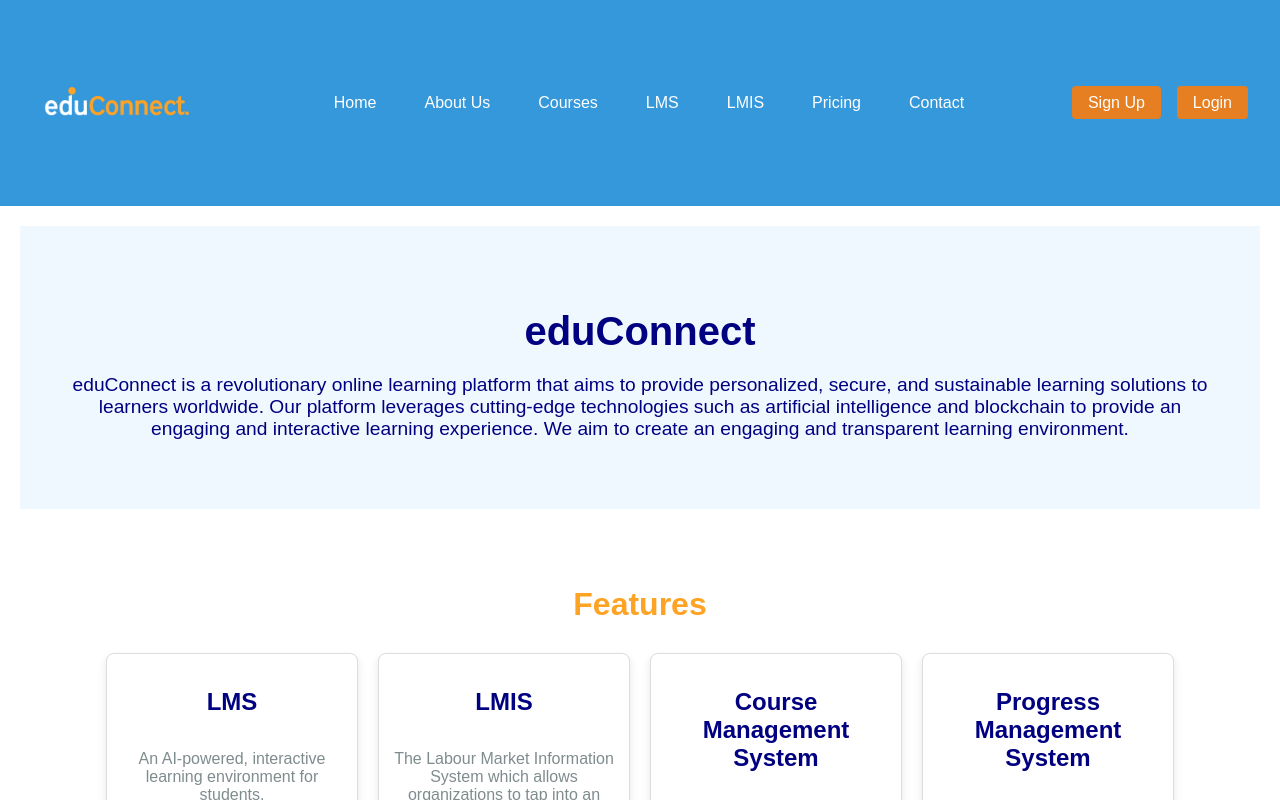
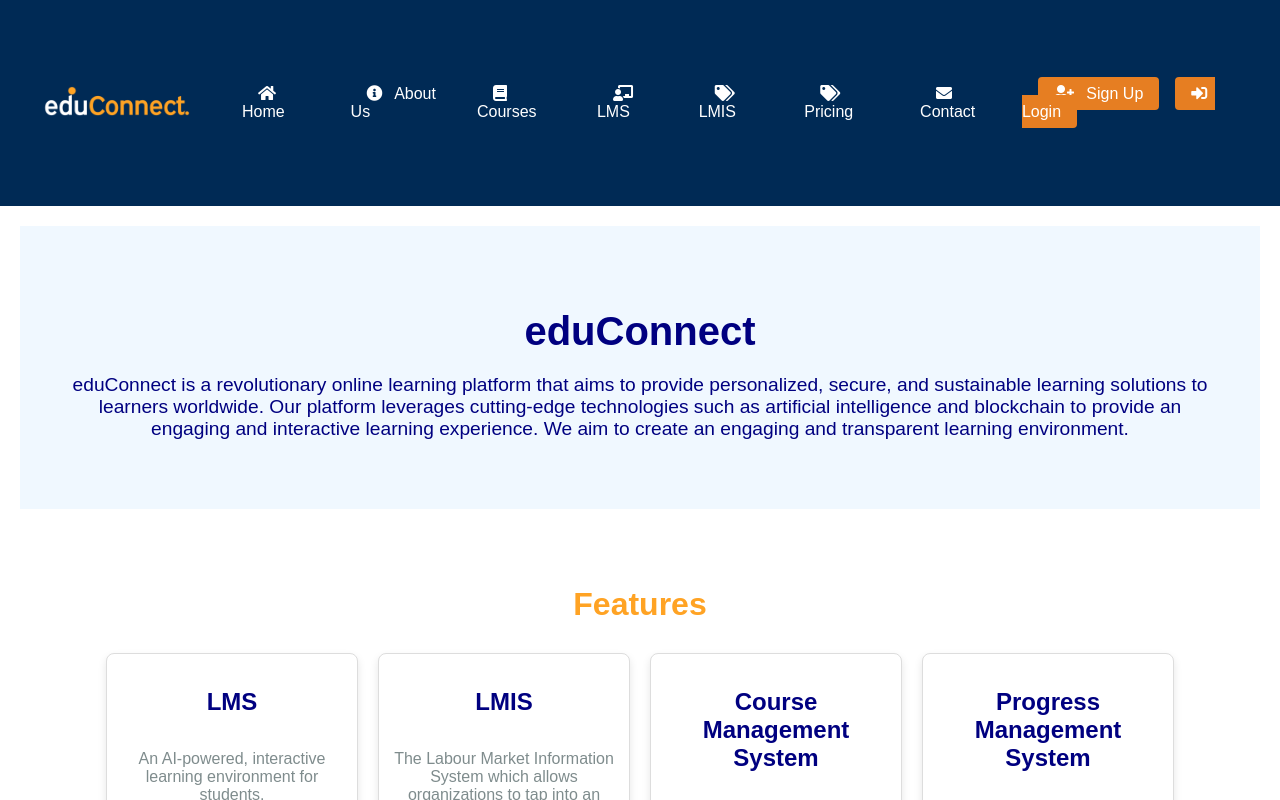
Before and after one commit to Kheed99/myeduConnect-1, a React (Create React App) app: page / in a window 1280 px wide. Shown: the top 800 px of the page. Built offline with nearby package versions, Linux system fonts and the light colour scheme.

Commit message:
Update header background for better contrast and add Font Awesome icons

```diff
--- a/public/index.html
+++ b/public/index.html
@@ -5,10 +5,7 @@
         <link rel="icon" href="%PUBLIC_URL%/favicon.ico" />
         <meta name="viewport" content="width=device-width, initial-scale=1" />
         <meta name="theme-color" content="#000000" />
-    <meta
-      name="description"
-      content="Web site created using create-react-app"
-    />
+        <meta name="description" content="Web site created using create-react-app" />
         <link rel="apple-touch-icon" href="%PUBLIC_URL%/logo192.png" />
         <!--
       manifest.json provides metadata used when your web app is installed on a
@@ -24,6 +21,7 @@
       work correctly both with client-side routing and a non-root public URL.
       Learn how to configure a non-root public URL by running `npm run build`.
     -->
+        <link rel="stylesheet" href="https://cdnjs.cloudflare.com/ajax/libs/font-awesome/5.15.4/css/all.min.css" />
         <title>React App</title>
     </head>
     <body>
@@ -38,6 +36,5 @@
 
       To begin the development, run `npm start` or `yarn start`.
       To create a production bundle, use `npm run build` or `yarn build`.
-    -->
-  </body>
+    --></body>
 </html>
--- a/src/components/Navbar.css
+++ b/src/components/Navbar.css
@@ -5,7 +5,7 @@
     justify-content: space-between;
     align-items: center;
     padding: 1rem 2rem;
-  background-color:#3498db;
+    background-color: #002a55;
     font-family: 'Sans-serif';
 }
 
@@ -37,6 +37,11 @@
     border-radius: 4px;
 }
 
+/* Spacing between navbar links and icons*/
+.navbar-links i {
+    margin-right: 8px;
+}
+
 .navbar-buttons a {
     color: #ffffff;
     text-decoration: none;
@@ -51,3 +56,8 @@
 .navbar-buttons a:hover {
     background-color: #d35400;
 }
+
+/* Spacing between navbar buttons and icons*/
+.navbar-buttons i {
+    margin-right: 8px;
+}
--- a/src/components/Navbar.js
+++ b/src/components/Navbar.js
@@ -14,17 +14,49 @@ const Navbar = () => {
                 </Link>
             </div>
             <ul className="navbar-links">
-        <li><Link to="/">Home</Link></li>
-        <li><Link to="/about">About Us</Link></li>
-        <li><Link to="/courses">Courses</Link></li>
-        <li><Link to="/lms">LMS</Link></li>
-        <li><Link to="/lmis">LMIS</Link></li>
-        <li><Link to="/pricing">Pricing</Link></li>
-        <li><Link to="/contact">Contact</Link></li>
+                <li>
+                    <Link to="/">
+                        <i className="fas fa-home"></i> Home
+                    </Link>
+                </li>
+                <li>
+                    <Link to="/about">
+                        <i className="fas fa-info-circle"></i> About Us
+                    </Link>
+                </li>
+                <li>
+                    <Link to="/courses">
+                        <i className="fas fa-book"></i> Courses
+                    </Link>
+                </li>
+                <li>
+                    <Link to="/lms">
+                        <i className="fas fa-chalkboard-teacher"></i> LMS
+                    </Link>
+                </li>
+                <li>
+                    <Link to="/lmis">
+                        <i className="fas fa-tags"></i> LMIS
+                    </Link>
+                </li>
+                <li>
+                    <Link to="/pricing">
+                        <i className="fas fa-tags"></i> Pricing
+                    </Link>
+                </li>
+                <li>
+                    <Link to="/contact">
+                        <i className="fas fa-envelope"></i> Contact
+                    </Link>
+                </li>
             </ul>
             <div className="navbar-buttons">
-        <Link to="/signup" className="signup-button">Sign Up</Link>
-        <Link to="/login" className="login-button">Login</Link>
+                <Link to="/signup" className="signup-button">
+                    <i className="fas fa-user-plus"></i> Sign Up
+                </Link>
+                <Link to="/login" className="login-button">
+                    <i className="fas fa-sign-in-alt"></i> Login
+                </Link>
             </div>
         </nav>
     );
```
Lines whose indentation alone changed are shown as unchanged.
